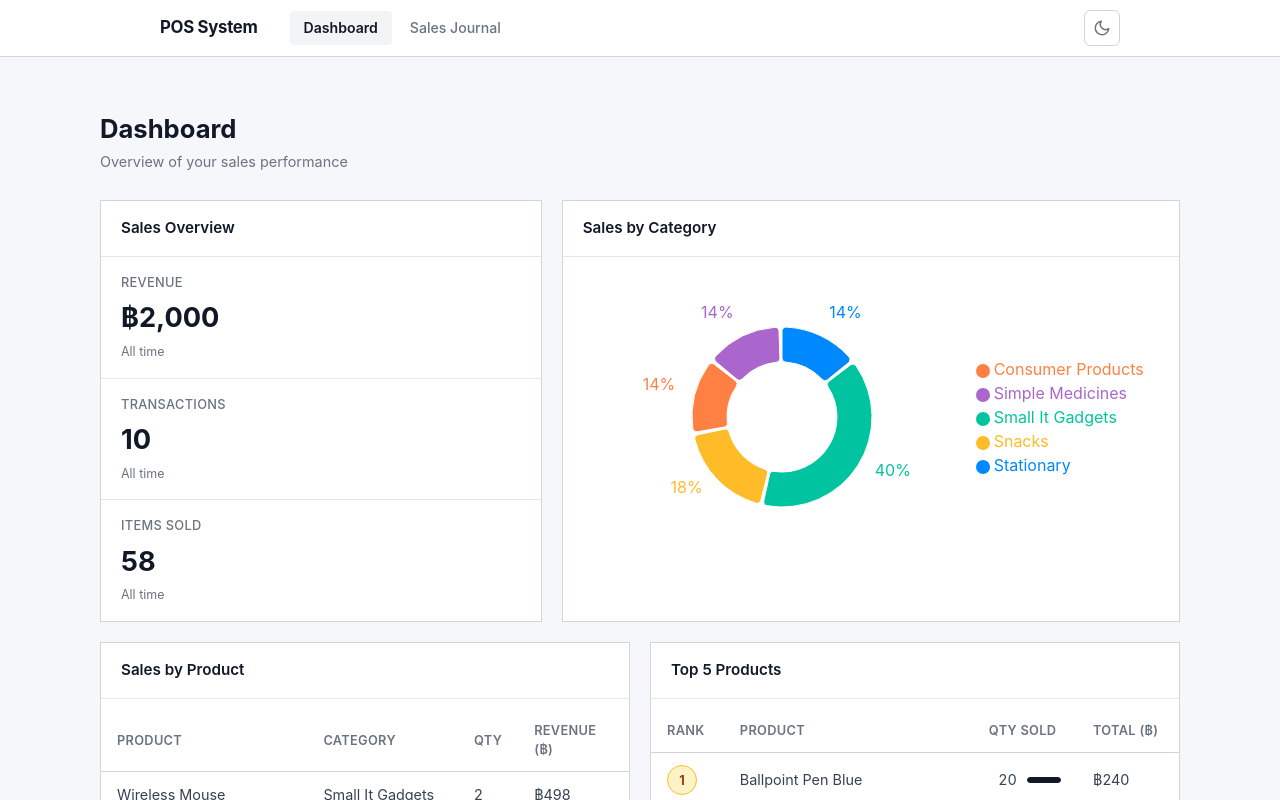
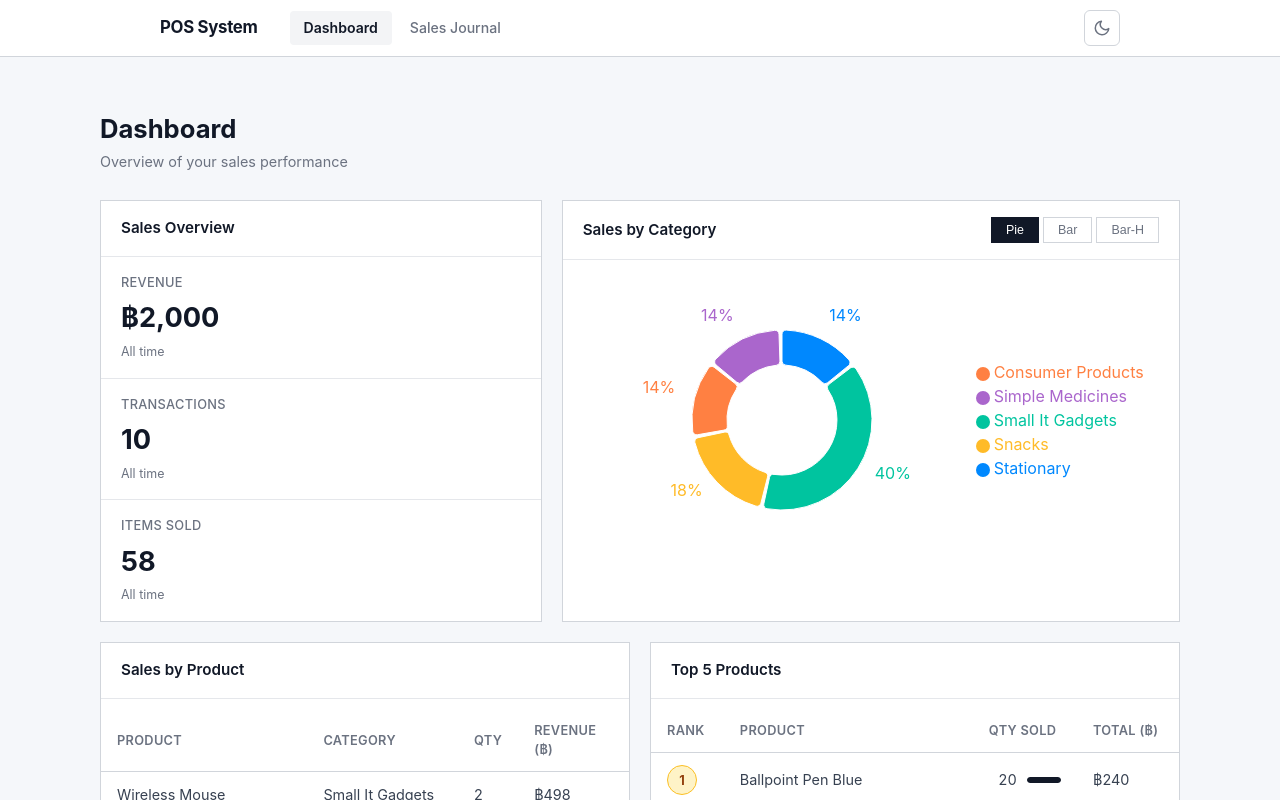
Before and after one commit to KyawZeyarHein/Project01-pos, a React (Vite) app: page / in a window 1280 px wide. Shown: the top 800 px of the page. Built offline with nearby package versions, Linux system fonts and the light colour scheme.

Commit message:
Update dashboard logic and styles

```diff
--- a/src/pages/Dashboard.css
+++ b/src/pages/Dashboard.css
@@ -96,13 +96,15 @@
   padding: 20px;
 }
 
-.panel-header .period-selector {
+.panel-header .period-selector,
+.panel-header .chart-type-toggle {
   display: flex;
   gap: 4px;
   margin: 0;
 }
 
-.panel-header .period-selector button {
+.panel-header .period-selector button,
+.panel-header .chart-type-toggle button {
   padding: 5px 14px;
   border: 1px solid var(--border);
   border-radius: 0;
@@ -115,17 +117,18 @@
   margin: 0;
 }
 
-.panel-header .period-selector button.active {
+.panel-header .period-selector button.active,
+.panel-header .chart-type-toggle button.active {
   background: var(--accent);
   color: var(--accent-text);
   border-color: var(--accent);
 }
 
-.panel-header .period-selector button:hover:not(.active) {
+.panel-header .period-selector button:hover:not(.active),
+.panel-header .chart-type-toggle button:hover:not(.active) {
   border-color: var(--text-primary);
   color: var(--text-primary);
 }
-
 .custom-tooltip {
   background: var(--surface);
   border: 1px solid var(--border);
--- a/src/pages/Dashboard.jsx
+++ b/src/pages/Dashboard.jsx
@@ -3,6 +3,8 @@ import productsJson from "../data/pos_item.json";
 import {
   AreaChart,
   Area,
+  BarChart,
+  Bar,
   XAxis,
   YAxis,
   CartesianGrid,
@@ -118,6 +120,7 @@ function DonutCenterLabel({ viewBox, total }) {
 export default function Dashboard() {
   const [sales, setSales] = useState([]);
   const [mode, setMode] = useState("daily");
+  const [categoryChartType, setCategoryChartType] = useState("pie");
 
   useEffect(() => {
     getProducts();
@@ -191,9 +194,30 @@ export default function Dashboard() {
         <div className="dashboard-panel">
           <div className="panel-header">
             <h3>Sales by Category</h3>
+            <div className="chart-type-toggle">
+              <button
+                onClick={() => setCategoryChartType("pie")}
+                className={categoryChartType === "pie" ? "active" : ""}
+              >
+                Pie
+              </button>
+              <button
+                onClick={() => setCategoryChartType("bar")}
+                className={categoryChartType === "bar" ? "active" : ""}
+              >
+                Bar
+              </button>
+              <button
+                onClick={() => setCategoryChartType("bar-h")}
+                className={categoryChartType === "bar-h" ? "active" : ""}
+              >
+                Bar-H
+              </button>
+            </div>
           </div>
           <div className="panel-body">
             <ResponsiveContainer width="100%" height={280}>
+              {categoryChartType === "pie" ? (
                 <PieChart>
                   <Pie
                     data={pieData}
@@ -223,6 +247,31 @@ export default function Dashboard() {
                     iconType="circle"
                   />
                 </PieChart>
+              ) : categoryChartType === "bar" ? (
+                <BarChart data={pieData}>
+                  <CartesianGrid strokeDasharray="3 3" stroke="var(--border-light)" vertical={false} />
+                  <XAxis type="category" dataKey="name" tick={{ fontSize: 11, fill: "var(--text-muted)" }} axisLine={false} tickLine={false} tickFormatter={(value) => formatCategory(value)} interval={0} />
+                  <YAxis type="number" tick={{ fontSize: 12, fill: "var(--text-muted)" }} axisLine={false} tickLine={false} tickFormatter={(v) => `฿${v}`} />
+                  <Tooltip content={<PieTooltip />} />
+                  <Bar dataKey="value" radius={[4, 4, 0, 0]}>
+                    {pieData.map((_, i) => (
+                      <Cell key={i} fill={COLORS[i % COLORS.length]} />
+                    ))}
+                  </Bar>
+                </BarChart>
+              ) : (
+                <BarChart data={pieData} layout="vertical">
+                  <CartesianGrid strokeDasharray="3 3" stroke="var(--border-light)" horizontal={false} />
+                  <XAxis type="number" tick={{ fontSize: 12, fill: "var(--text-muted)" }} axisLine={false} tickLine={false} tickFormatter={(v) => `฿${v}`} />
+                  <YAxis type="category" dataKey="name" tick={{ fontSize: 12, fill: "var(--text-muted)" }} axisLine={false} tickLine={false} tickFormatter={(value) => formatCategory(value)} width={100} />
+                  <Tooltip content={<PieTooltip />} />
+                  <Bar dataKey="value" radius={[0, 4, 4, 0]}>
+                    {pieData.map((_, i) => (
+                      <Cell key={i} fill={COLORS[i % COLORS.length]} />
+                    ))}
+                  </Bar>
+                </BarChart>
+              )}
             </ResponsiveContainer>
           </div>
         </div>
```
Lines whose indentation alone changed are shown as unchanged.
